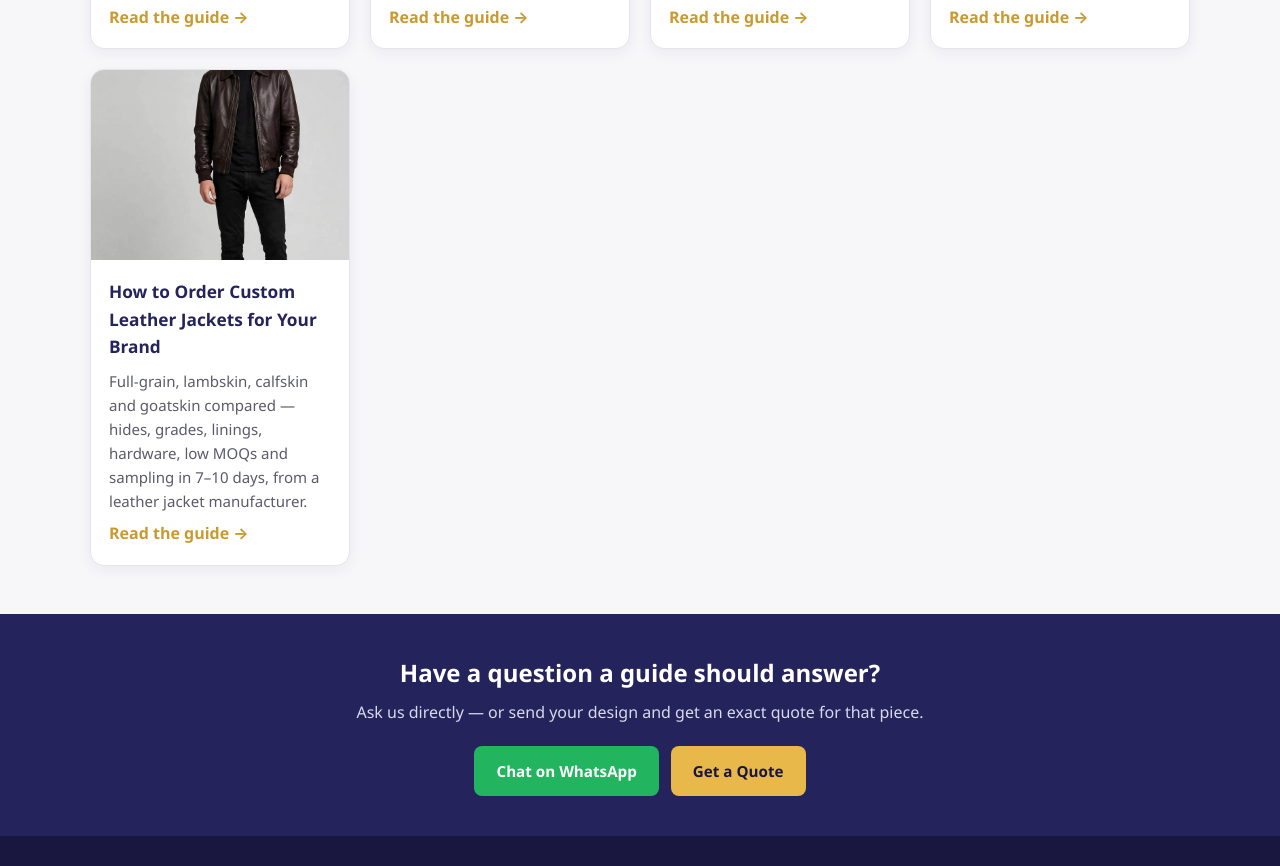
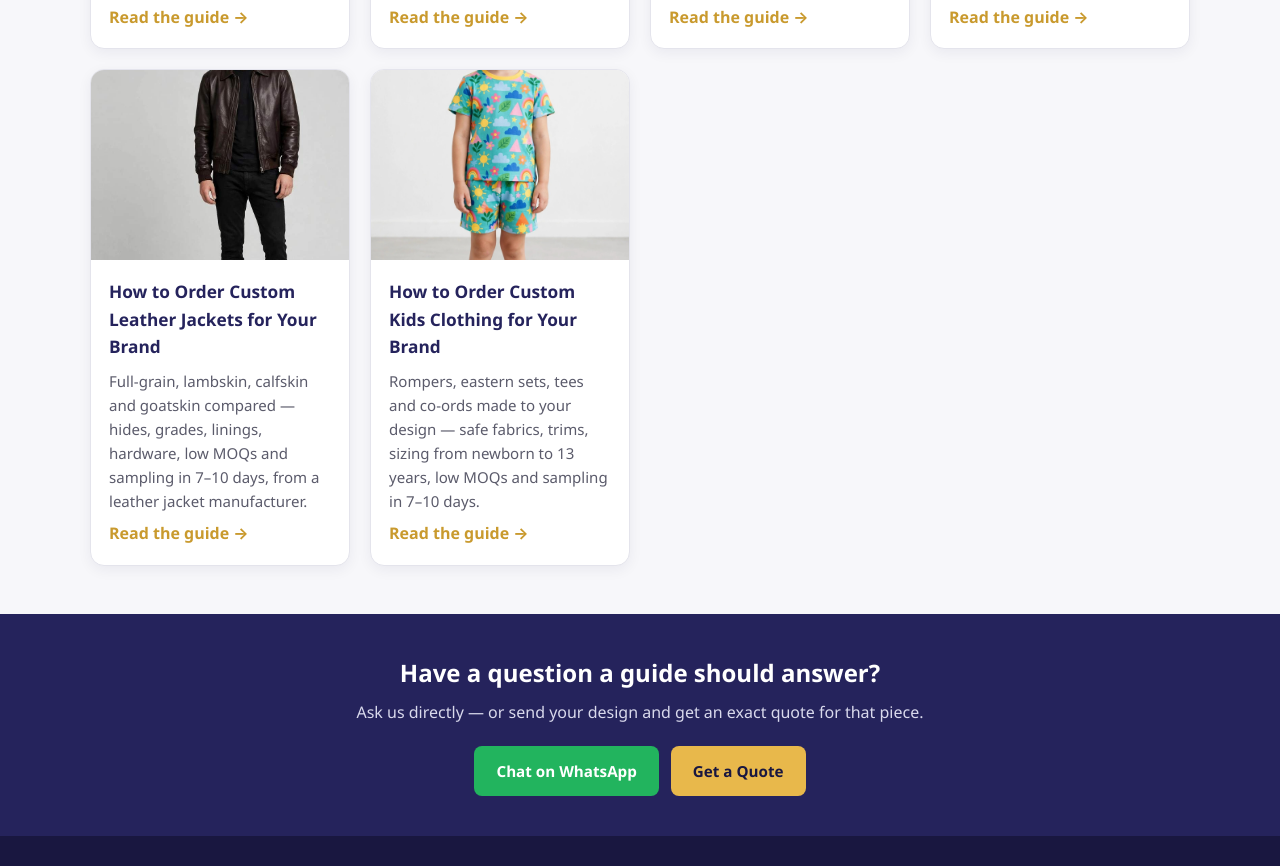
Before and after one commit to safettechintl/safettechintl.github.io, a plain HTML site: page guides.html in a window 1280 px wide. Shown: the part 2087-2953 px from the top of the page. Drawn offline with Linux system fonts and the light colour scheme.

Commit message:
New guide: How to Order Custom Kids Clothing for Your Brand: A Buyer's Guide from a Custom Kids Clothing Manufacturer

```diff
--- a/guides.html
+++ b/guides.html
@@ -192,6 +192,14 @@
           <a class="more" href="articles/how-to-order-custom-leather-jackets.html">Read the guide →</a>
         </div>
       </article>
+      <article class="card">
+        <img loading="lazy" src="assets/kids-set.jpg" alt="Custom kids clothing guide — printed tee and shorts set for kids">
+        <div class="pad">
+          <h3>How to Order Custom Kids Clothing for Your Brand</h3>
+          <p>Rompers, eastern sets, tees and co-ords made to your design — safe fabrics, trims, sizing from newborn to 13 years, low MOQs and sampling in 7–10 days.</p>
+          <a class="more" href="articles/how-to-order-custom-kids-clothing.html">Read the guide →</a>
+        </div>
+      </article>
     </div>
   </div>
 </section>
```
